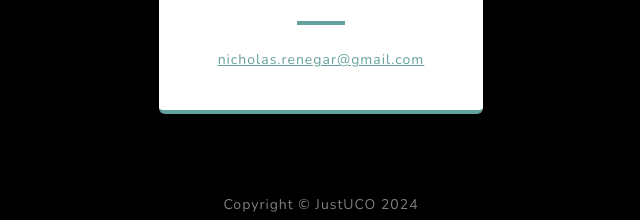
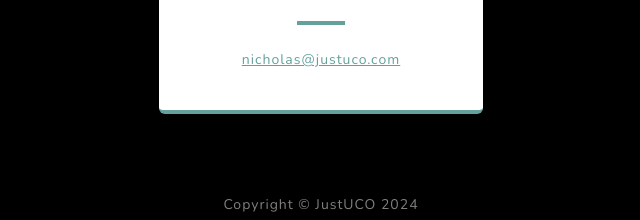
Before and after one commit to nrenegar/nrenegar.github.io, a plain HTML site: page index.html in a window 1280 px wide. Shown: the part 2492-2712 px from the top of the page, 249-889 px from the left. Drawn offline with nearby package versions, Linux system fonts and the light colour scheme.

Commit message:
Update index.html

```diff
--- a/index.html
+++ b/index.html
@@ -159,7 +159,7 @@
                                 <i class="fas fa-envelope text-primary mb-2" style="color: #1cbc74"></i>
                                 <h4 class="text-uppercase m-0">Email</h4>
                                 <hr class="my-4 mx-auto" style="background-color: #1cbc74"/>
-                                <div class="small text-black-50"><a href="#!">nicholas.renegar@gmail.com</a></div>
+                                <div class="small text-black-50"><a href="#!">nicholas@justuco.com</a></div>
                             </div>
                         </div>
                     </div>
```
